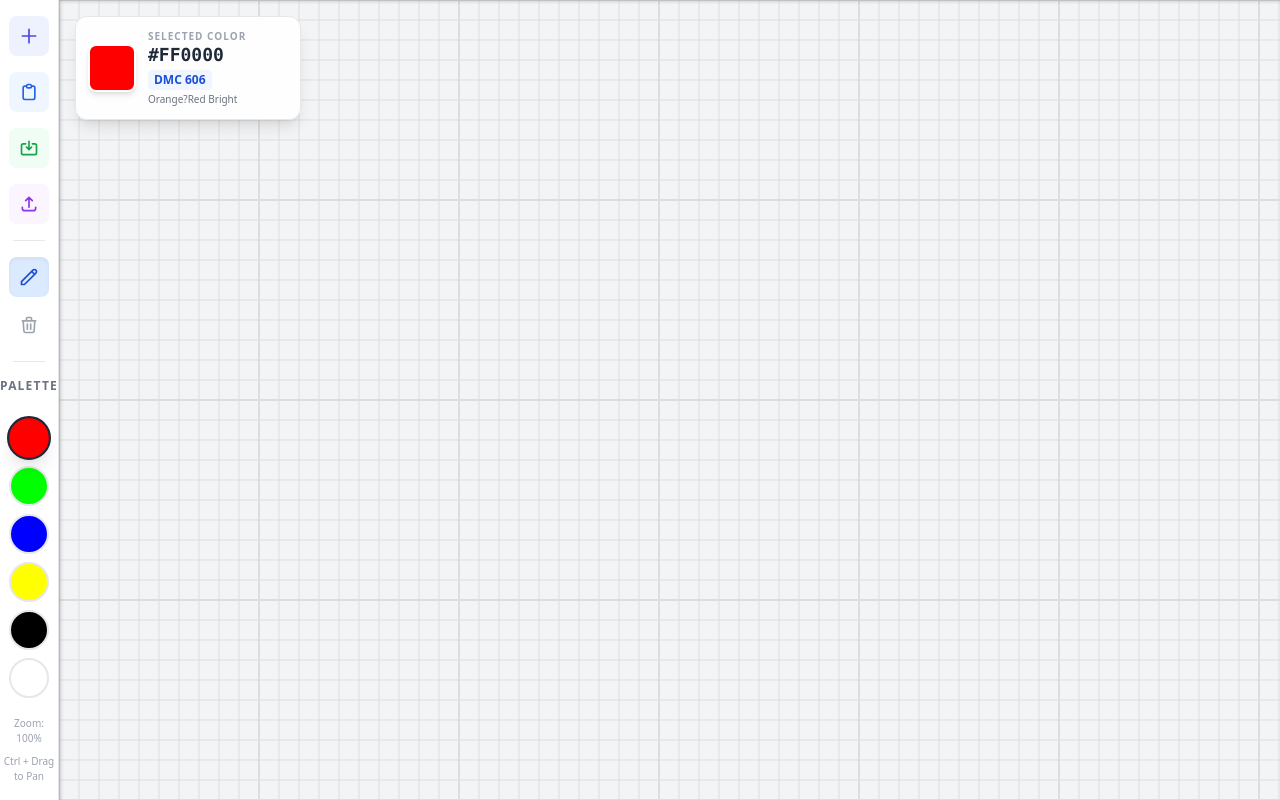
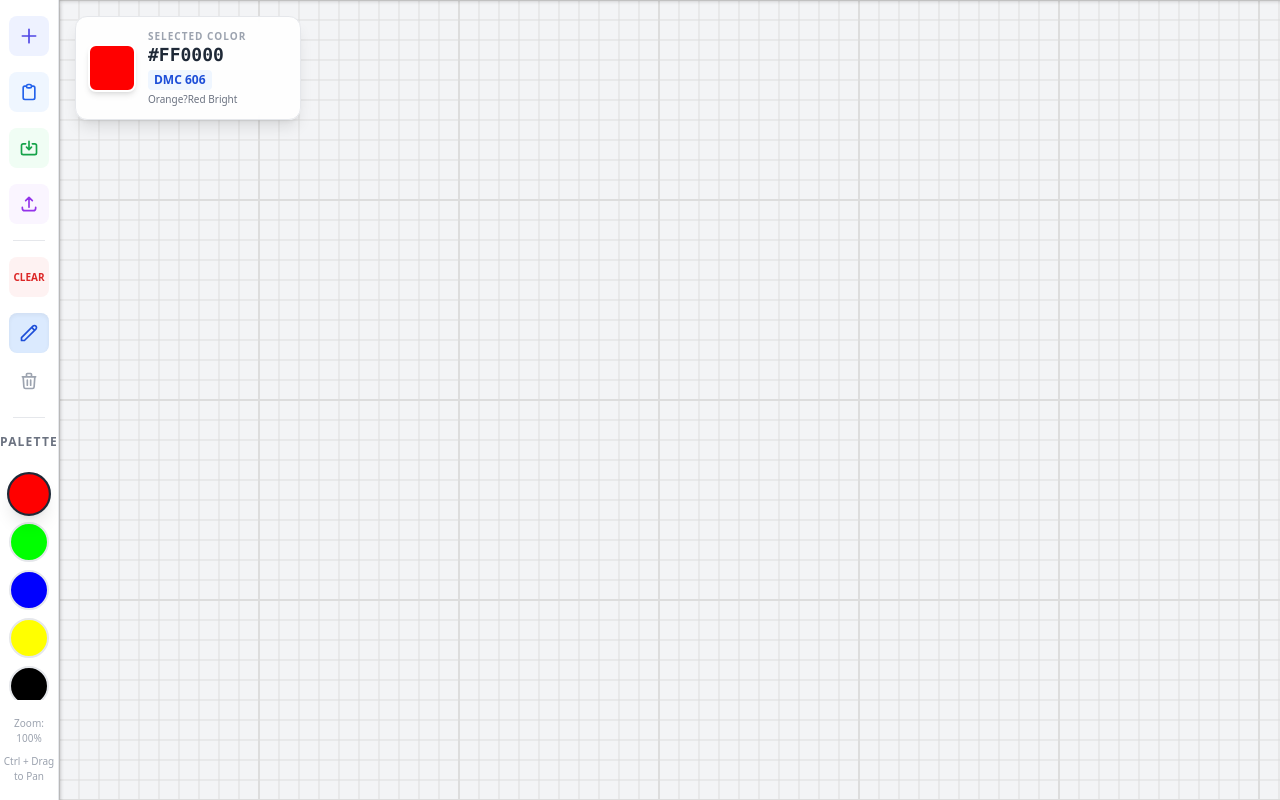
Before and after one commit to daltonbrockett/Cross-Stitch-Designer, a React (Vite) app: page / in a window 1280 px wide. Both pictures are taken after a click on the button "Create Project". Built offline with nearby package versions, Linux system fonts and the light colour scheme.

Commit message:
Clear all pixels and respective UI and permission.

```diff
--- a/src/App.tsx
+++ b/src/App.tsx
@@ -19,6 +19,7 @@ function App() {
     const scale = useEditorStore((state) => state.scale);
     const loadProject = useEditorStore((state) => state.loadProject);
     const resetProject = useEditorStore((state) => state.resetProject);
+    const clearPattern = useEditorStore((state) => state.clearPattern);
 
     const [isPickerOpen, setIsPickerOpen] = React.useState(false);
     const [isMaterialsOpen, setIsMaterialsOpen] = React.useState(false);
@@ -136,6 +137,14 @@ function App() {
                     </label>
 
                     <div className="w-8 h-px bg-gray-200 mx-auto"></div>
+
+                    <button
+                        onClick={clearPattern}
+                        className="w-10 h-10 rounded-lg bg-red-50 text-red-600 hover:bg-red-100 hover:text-red-700 flex items-center justify-center transition-all font-bold text-[10px]"
+                        title="Clear Pattern"
+                    >
+                        CLEAR
+                    </button>
                 </div>
 
                 <div className="flex flex-col gap-2 mb-4">
--- a/src/store.ts
+++ b/src/store.ts
@@ -33,6 +33,7 @@ interface EditorState {
     // Actions
     setPixel: (x: number, y: number, color: string) => void
     removePixel: (x: number, y: number) => void
+    clearPattern: () => void
     setZoom: (scale: number) => void
     setPan: (x: number, y: number) => void
     setColor: (color: string) => void
@@ -83,6 +84,27 @@ export const useEditorStore = create<EditorState>()(
                 return {
                     pattern: { ...state.pattern, [key]: color },
                     currentStroke: [...state.currentStroke, { key, oldColor, newColor: color }]
+                };
+            }),
+
+            clearPattern: () => set((state) => {
+                if (Object.keys(state.pattern).length === 0) return {};
+
+                if (!window.confirm('Are you sure you want to clear the pattern?')) {
+                    return {};
+                }
+
+                const currentStroke = Object.entries(state.pattern).map(([key, oldColor]) => ({
+                    key,
+                    oldColor,
+                    newColor: undefined as any
+                }));
+
+                return {
+                    pattern: {},
+                    undoStack: [...state.undoStack, currentStroke],
+                    redoStack: [],
+                    currentStroke: []
                 };
             }),
 
```
